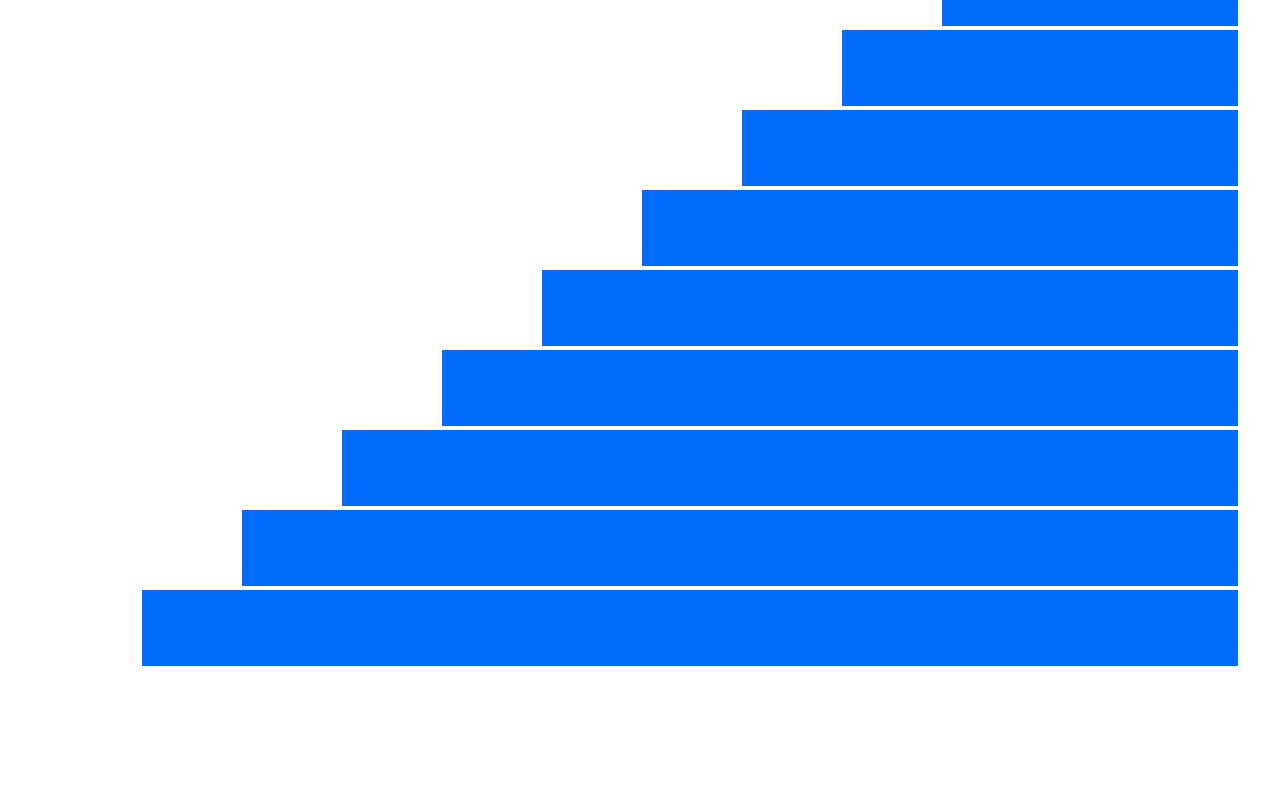
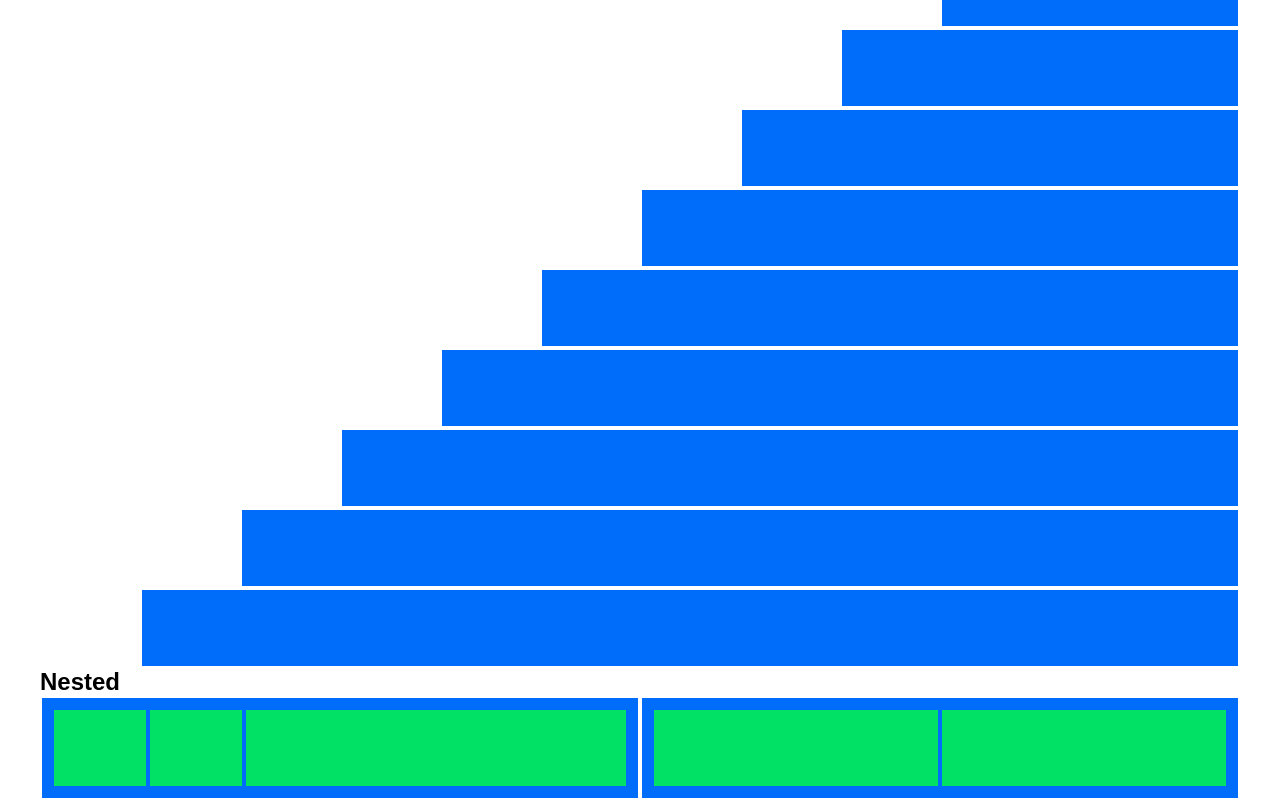
Before and after one commit to GiuseppeBergamo/html-css-12bool, a plain HTML site: page index.html in a window 1280 px wide. Shown: the part 1441-2241 px from the top of the page. Before the commit the page ends 2109 px from the top, so only its background shows below. Drawn offline with Linux system fonts and the light colour scheme.

Commit message:
added nested row

```diff
--- a/index.html
+++ b/index.html
@@ -164,6 +164,7 @@
 
             </div>
         </div>
+
         <h2>Offset</h2>
         <div class="row">
             <div class="col-1 offset-11">
@@ -200,6 +201,36 @@
 
             </div>
         </div>
+
+        <h2>Nested</h2>
+        <div class="row">
+            <div class="col-6">
+                <div class="row">
+                    <div class="col-2 nested d-flex justify-center align-items-center">
+
+                    </div>
+                    <div class="col-2 nested d-flex justify-center align-items-center">
+
+                    </div>
+                    <div class="col-8 nested d-flex justify-center align-items-center">
+
+                    </div>
+                </div>
+            </div>
+            <div class="col-6">
+                <div class="row">
+                    <div class="col-6 nested d-flex justify-center align-items-center">
+
+                    </div>
+
+                    <div class="col-6 nested d-flex justify-center align-items-center">
+
+                    </div>
+                </div>
+            </div>
+        </div>
+
+
     </div>
 </body>
 </html>
```
